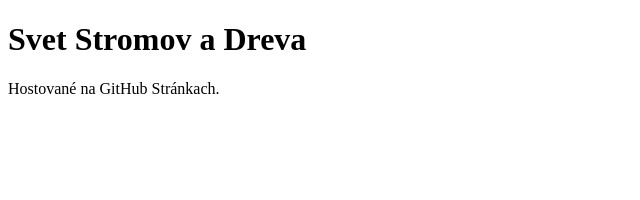
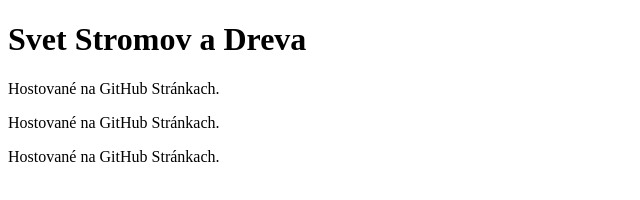
Before and after one commit to minoai/minoai.github.io, a plain HTML site: page index.html in a window 1280 px wide. Shown: the whole page, without its empty margins (0-640 px from the left). Drawn offline with Linux system fonts and the light colour scheme.

Commit message:
Update index.html

```diff
--- a/index.html
+++ b/index.html
@@ -9,6 +9,8 @@
 <body>
   <h1>Svet Stromov a Dreva</h1>
   <p>Hostované na GitHub Stránkach.</p>
+  <p>Hostované na GitHub Stránkach.</p>
+  <p>Hostované na GitHub Stránkach.</p>
 
 </body>
 </html>
```
